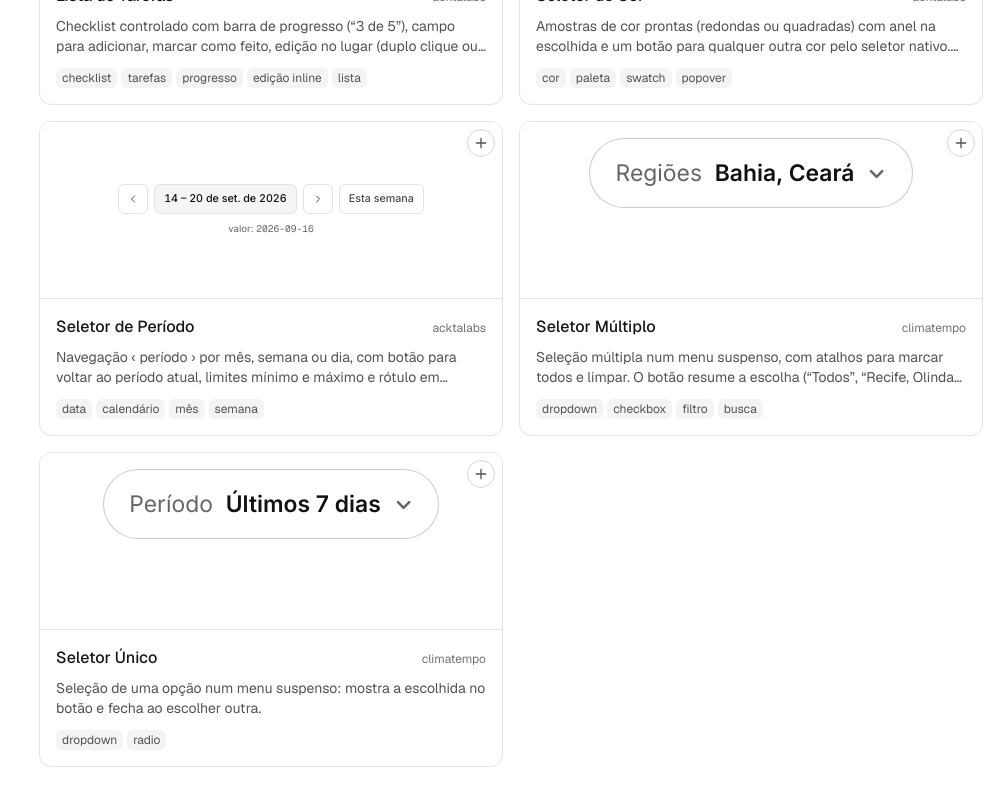
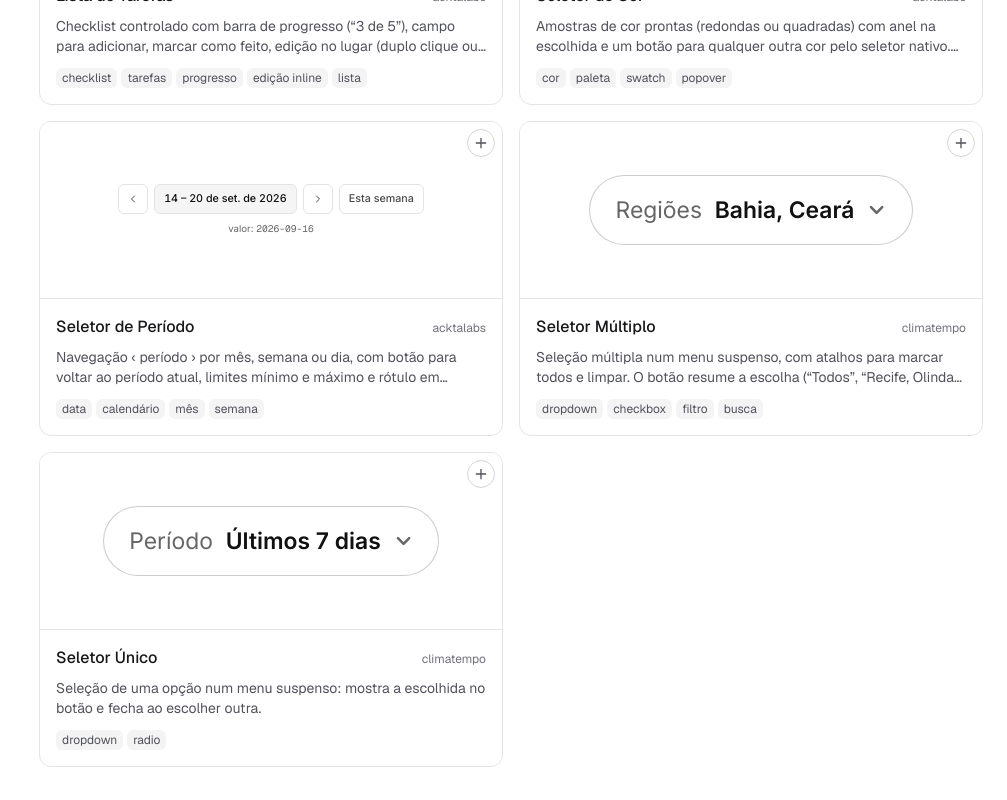
Before and after one commit to erickmsms/component-vault, a Next.js app: page / in a window 1280 px wide. Shown: the part 1520-2320 px from the top of the page, without its empty margins (273-1280 px from the left). Built offline with nearby package versions, Linux system fonts and the light colour scheme.

Commit message:
Miniaturas: Seletor Único e Seletor Múltiplo centralizados no catálogo

```diff
--- a/src/library/seletor-multiplo/stories.tsx
+++ b/src/library/seletor-multiplo/stories.tsx
@@ -37,7 +37,7 @@ function Exemplo({
   }));
   const [selecionados, setSelecionados] = useState(opcoes.slice(0, 2).map((o) => o.valor));
   return (
-    <div className="flex min-h-96 items-start justify-center">
+    <div className="flex min-h-96 items-start justify-center in-data-miniatura:min-h-0">
       <SeletorMultiplo
         rotulo={rotulo}
         opcoes={opcoes}
--- a/src/library/seletor-unico/stories.tsx
+++ b/src/library/seletor-unico/stories.tsx
@@ -20,7 +20,7 @@ function Exemplo({ rotulo, lista }: { rotulo: string; lista: string }) {
   const opcoes = LISTAS[lista] ?? LISTAS.periodo;
   const [valor, setValor] = useState(opcoes[0].valor);
   return (
-    <div className="flex min-h-64 items-start justify-center">
+    <div className="flex min-h-64 items-start justify-center in-data-miniatura:min-h-0">
       <SeletorUnico rotulo={rotulo} opcoes={opcoes} valor={valor} aoEscolher={setValor} />
     </div>
   );
--- a/src/showcase/component-card.tsx
+++ b/src/showcase/component-card.tsx
@@ -23,12 +23,13 @@ export function ComponentCard({ component }: { component: ComponentMeta }) {
     <div className="relative flex h-full flex-col overflow-hidden rounded-xl border border-zinc-200 transition-colors hover:border-zinc-400 has-[:focus-visible]:ring-2 has-[:focus-visible]:ring-zinc-900 dark:border-zinc-800 dark:hover:border-zinc-600 dark:has-[:focus-visible]:ring-zinc-100">
       {/* Miniatura da primeira variação, com o tema escolhido: inerte para o card inteiro funcionar como link */}
       {component.thumbnailWidth ? (
-        <div inert data-theme={THEME_ATTR} className="h-44 overflow-hidden bg-page">
+        <div inert data-miniatura data-theme={THEME_ATTR} className="h-44 overflow-hidden bg-page">
           <ScaledThumbnail width={component.thumbnailWidth}>{exemplo}</ScaledThumbnail>
         </div>
       ) : (
         <div
           inert
+          data-miniatura
           data-theme={THEME_ATTR}
           className="flex h-44 items-center-safe justify-center-safe overflow-hidden bg-page p-4"
         >
```
